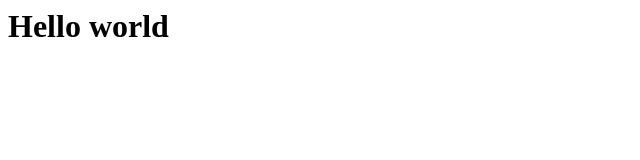
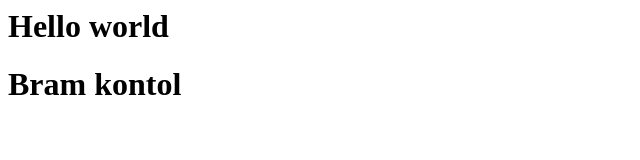
Before and after one commit to chocomett/chocomett.github.io, a plain HTML site: page index.html in a window 1280 px wide. Shown: the whole page, without its empty margins (0-640 px from the left). Drawn offline with Linux system fonts and the light colour scheme.

Commit message:
Update index.html

```diff
--- a/index.html
+++ b/index.html
@@ -4,5 +4,6 @@
   </head>
   <body>
     <h1>Hello world</h1>
+    <h1>Bram kontol</h1>
   </body>
 </html>
```
